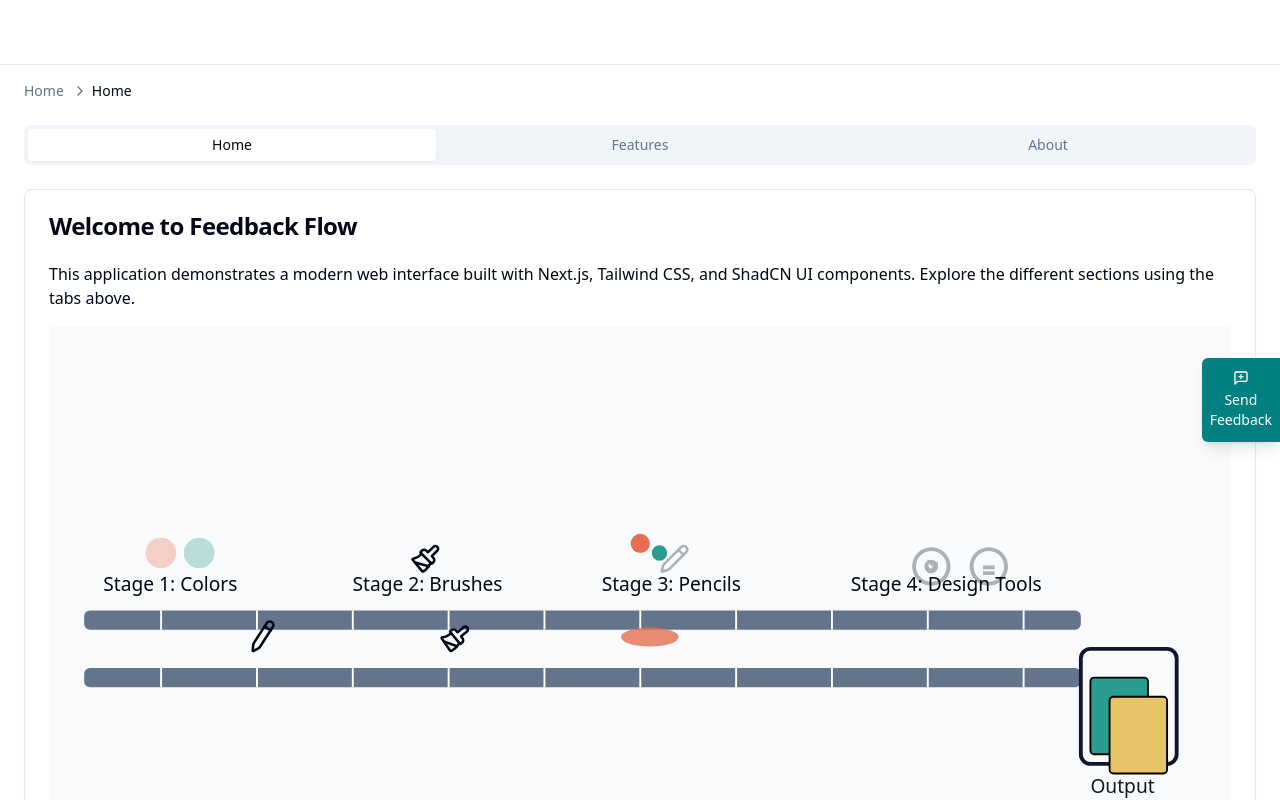
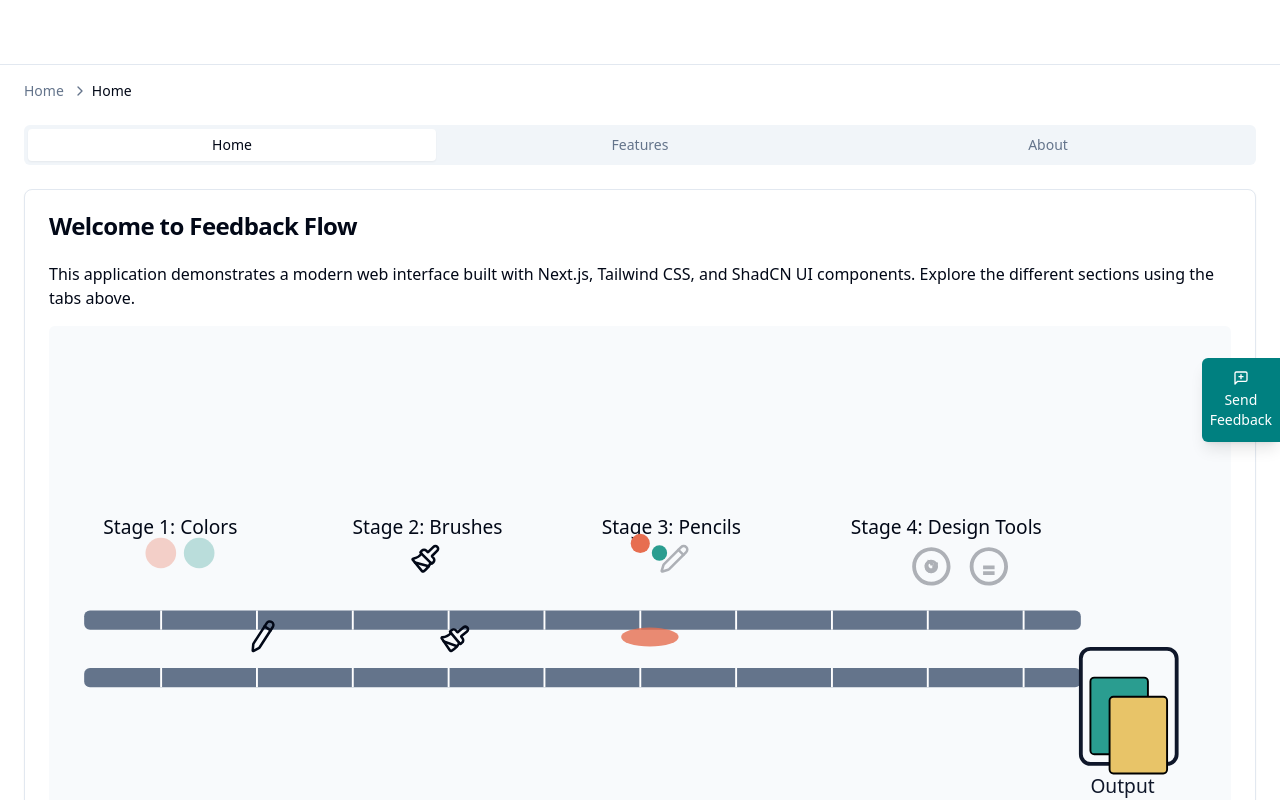
Before and after one commit to asksandipd/sliq-feedback, a Next.js app: page / in a window 1280 px wide. Shown: the top 800 px of the page. Built offline with nearby package versions, Linux system fonts and the light colour scheme.

Commit message:
Elevate the stage text a little bit above their icons, right now they seem to be overalapping

```diff
--- a/src/components/content/assembly-line-animation.tsx
+++ b/src/components/content/assembly-line-animation.tsx
@@ -1,3 +1,4 @@
+
 "use client";
 
 import React, { useEffect, useRef, useState } from 'react';
@@ -64,6 +65,9 @@ export function AssemblyLineAnimation() {
 
   // Define stages and timing
   const stageStartX = [20, 150, 280, 410]; // X position for start of each stage visual
+  const stageLabelY = 10; // Adjusted Y position for stage labels
+  const stageIconY = 20; // Y position for stage icons/visuals
+
   const outputX = beltLength + 20;
   const binX = outputX + 10;
   const binY = 70;
@@ -114,22 +118,30 @@ export function AssemblyLineAnimation() {
          })}
 
 
-        {/* Stage Visuals (simple markers) */}
-        <text x={stageStartX[0]} y="40" fontSize="10" fill="hsl(var(--foreground))">Stage 1: Colors</text>
-        <circle cx={stageStartX[0] + 30} cy={20} r="8" fill={colors[0]} opacity={colorX > stageStartX[0] - 10 && colorX < stageStartX[1] -10 ? 1 : 0.3} />
-        <circle cx={stageStartX[0] + 50} cy={20} r="8" fill={colors[1]} opacity={colorX > stageStartX[0] - 10 && colorX < stageStartX[1] -10 ? 1 : 0.3} />
+        {/* Stage Visuals */}
+        {/* Stage 1 */}
+        <text x={stageStartX[0]} y={stageLabelY} fontSize="10" fill="hsl(var(--foreground))">Stage 1: Colors</text>
+        <circle cx={stageStartX[0] + 30} cy={stageIconY} r="8" fill={colors[0]} opacity={colorX > stageStartX[0] - 10 && colorX < stageStartX[1] -10 ? 1 : 0.3} />
+        <circle cx={stageStartX[0] + 50} cy={stageIconY} r="8" fill={colors[1]} opacity={colorX > stageStartX[0] - 10 && colorX < stageStartX[1] -10 ? 1 : 0.3} />
 
-        <text x={stageStartX[1]} y="40" fontSize="10" fill="hsl(var(--foreground))">Stage 2: Brushes</text>
-        <Paintbrush x={stageStartX[1] + 30} y={15} size={16} opacity={brushX > stageStartX[1] -10 && brushX < stageStartX[2] -10 ? 1 : 0.3} />
+        {/* Stage 2 */}
+        <text x={stageStartX[1]} y={stageLabelY} fontSize="10" fill="hsl(var(--foreground))">Stage 2: Brushes</text>
+        <g transform={`translate(${stageStartX[1] + 30}, ${stageIconY - 5})`} opacity={brushX > stageStartX[1] -10 && brushX < stageStartX[2] -10 ? 1 : 0.3}>
+           <Paintbrush size={16} />
+        </g>
 
-        <text x={stageStartX[2]} y="40" fontSize="10" fill="hsl(var(--foreground))">Stage 3: Pencils</text>
-        <Pencil x={stageStartX[2] + 30} y={15} size={16} opacity={pencilX > stageStartX[2] -10 && pencilX < stageStartX[3] -10 ? 1 : 0.3}/>
+        {/* Stage 3 */}
+        <text x={stageStartX[2]} y={stageLabelY} fontSize="10" fill="hsl(var(--foreground))">Stage 3: Pencils</text>
+         <g transform={`translate(${stageStartX[2] + 30}, ${stageIconY - 5})`} opacity={pencilX > stageStartX[2] -10 && pencilX < stageStartX[3] -10 ? 1 : 0.3}>
+            <Pencil size={16} />
+         </g>
 
-        <text x={stageStartX[3]} y="40" fontSize="10" fill="hsl(var(--foreground))">Stage 4: Design Tools</text>
-         <g transform={`translate(${stageStartX[3] + 30}, 15)`} opacity={designToolX > stageStartX[3] -10 && designToolX < outputX ? 1 : 0.3}>
+        {/* Stage 4 */}
+        <text x={stageStartX[3]} y={stageLabelY} fontSize="10" fill="hsl(var(--foreground))">Stage 4: Design Tools</text>
+         <g transform={`translate(${stageStartX[3] + 30}, ${stageIconY - 5})`} opacity={designToolX > stageStartX[3] -10 && designToolX < outputX ? 1 : 0.3}>
             <FigmaIcon />
          </g>
-         <g transform={`translate(${stageStartX[3] + 60}, 15)`} opacity={designToolX > stageStartX[3] -10 && designToolX < outputX ? 1 : 0.3}>
+         <g transform={`translate(${stageStartX[3] + 60}, ${stageIconY - 5})`} opacity={designToolX > stageStartX[3] -10 && designToolX < outputX ? 1 : 0.3}>
              <CanvaIcon />
          </g>
 
```
